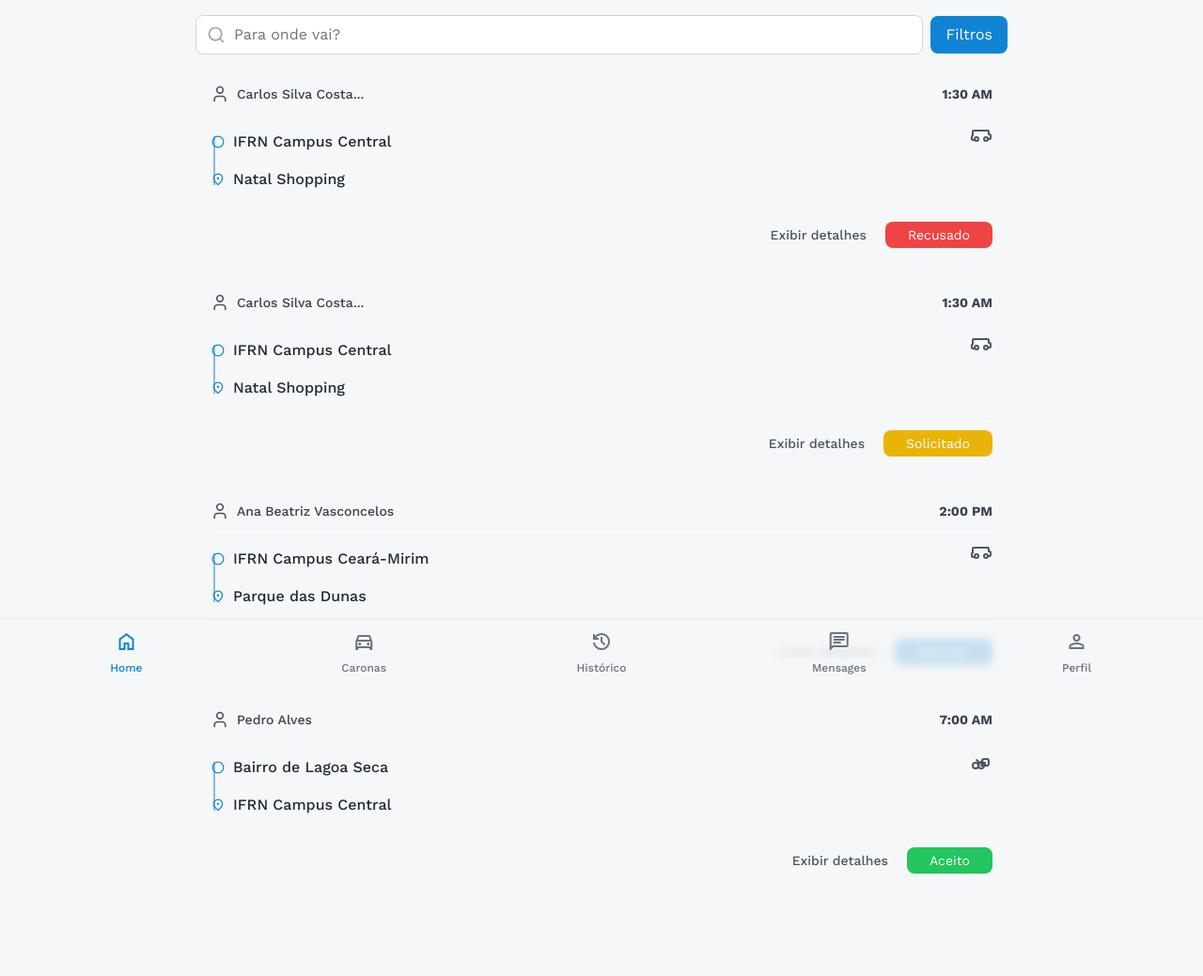
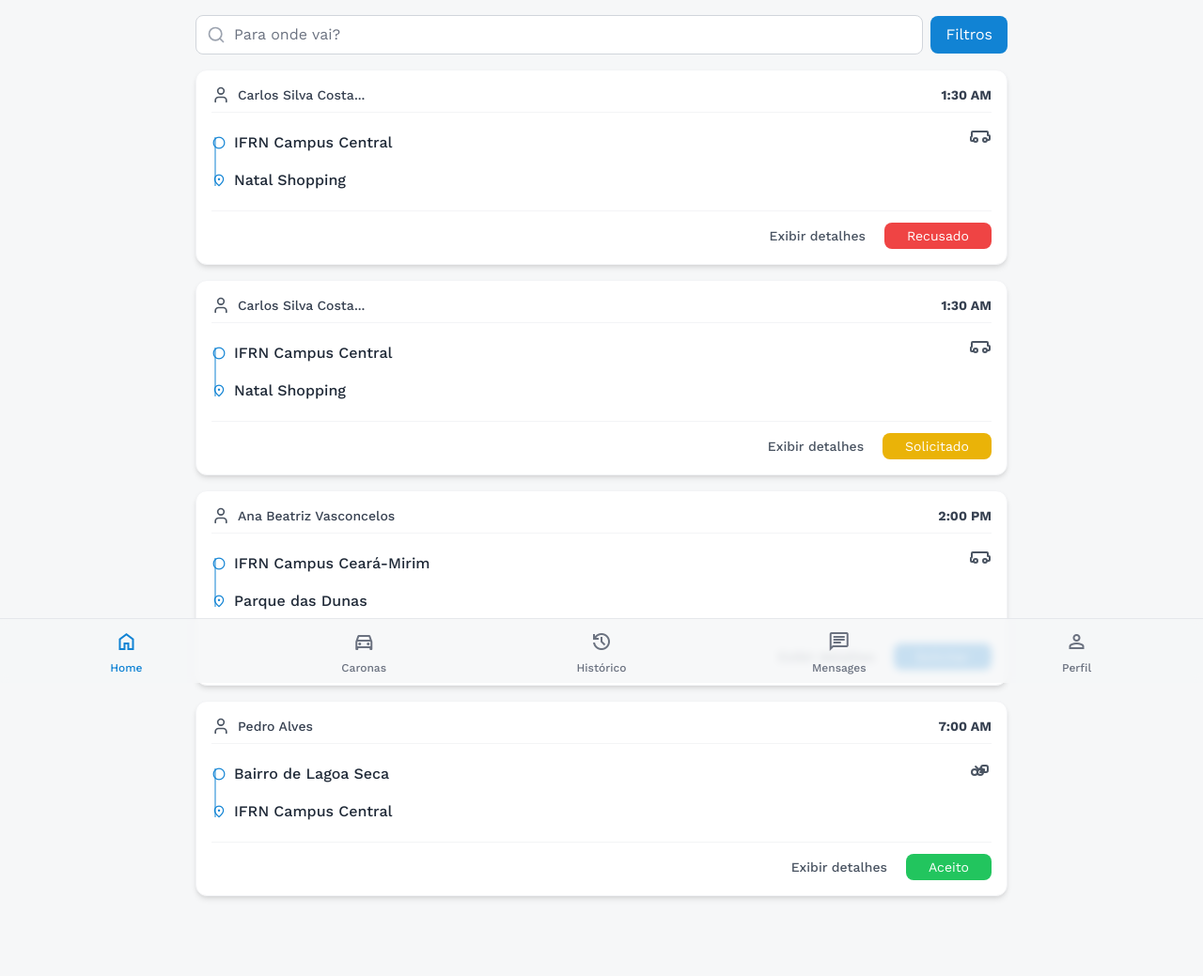
Before and after one commit to FabricioS2/Projeto-integrador-carona-solidaria, a Django app: page /solicitar_carona/ in a window 1280 px wide. Shown: the part 73-1112 px from the top of the page at 94% size. Before the commit the page ends 1003 px from the top, so only its background shows below. Run offline with Django 5.2, Linux system fonts and the light colour scheme; some libraries are stand-ins or nearby versions.

Commit message:
ajustes na tela de solicitar carona com relação ao background dos cards.

```diff
--- a/usuario_app/templates/usuario_app/solicitar_carona.html
+++ b/usuario_app/templates/usuario_app/solicitar_carona.html
@@ -26,7 +26,7 @@
 
     <div id="ride-list" class="space-y-4">
 
-        <div class="ride-card p-4 flex flex-col space-y-3" data-id="ride-1">
+        <div class="ride-card p-4 flex flex-col space-y-3 bg-white rounded-xl shadow-md border border-gray-100" data-id="ride-1">
 
             <div class="flex justify-between items-center pb-2 border-b border-gray-100">
                 <div class="flex items-center space-x-2 text-sm font-medium text-gray-700">
@@ -83,7 +83,7 @@
             </div>
         </div>
 
-         <div class="ride-card p-4 flex flex-col space-y-3" data-id="ride-1">
+         <div class="ride-card p-4 flex flex-col space-y-3 bg-white rounded-xl shadow-md border border-gray-100" data-id="ride-1">
 
             <div class="flex justify-between items-center pb-2 border-b border-gray-100">
                 <div class="flex items-center space-x-2 text-sm font-medium text-gray-700">
@@ -139,7 +139,7 @@
                 </button>
             </div>
         </div>
-        <div class="ride-card p-4 flex flex-col space-y-3" data-id="ride-2">
+        <div class="ride-card p-4 flex flex-col space-y-3 bg-white rounded-xl shadow-md border border-gray-100" data-id="ride-2">
 
             <div class="flex justify-between items-center pb-2 border-b border-gray-100">
                 <div class="flex items-center space-x-2 text-sm font-medium text-gray-700">
@@ -194,7 +194,7 @@
             </div>
         </div>
 
-        <div class="ride-card p-4 flex flex-col space-y-3" data-id="ride-3">
+        <div class="ride-card p-4 flex flex-col space-y-3 bg-white rounded-xl shadow-md border border-gray-100" data-id="ride-3">
 
             <div class="flex justify-between items-center pb-2 border-b border-gray-100">
                 <div class="flex items-center space-x-2 text-sm font-medium text-gray-700">
```
